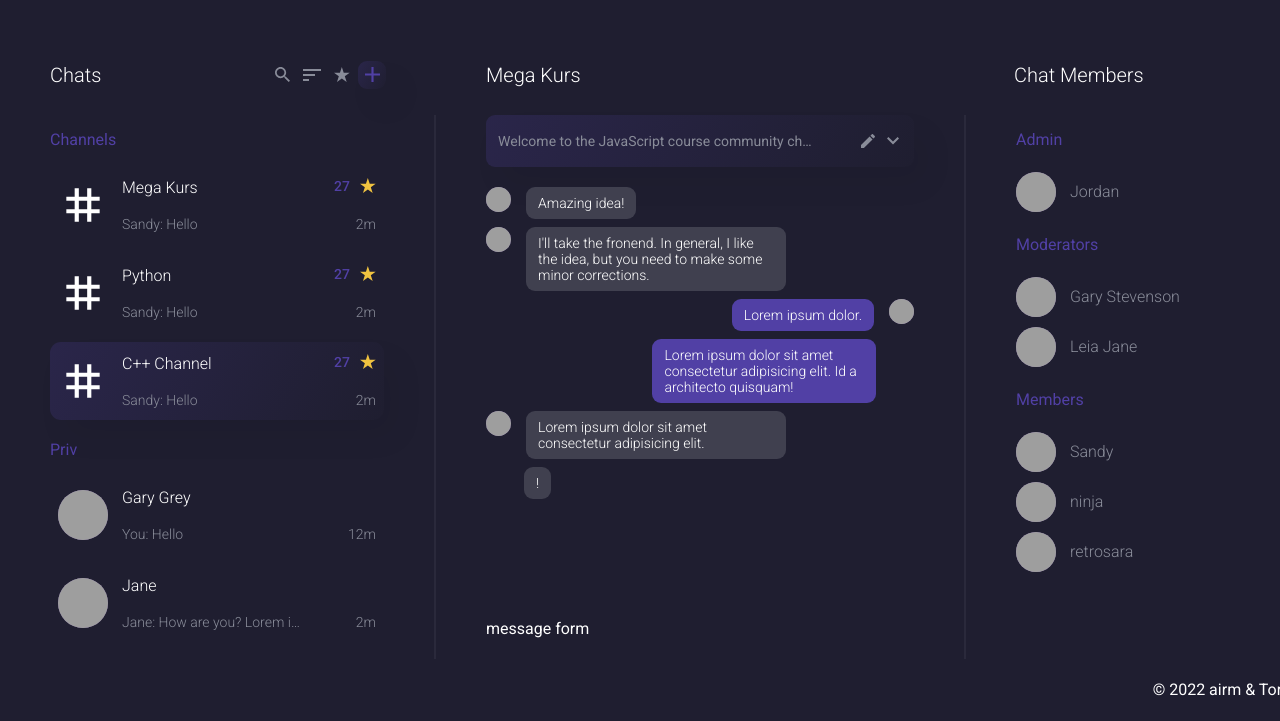
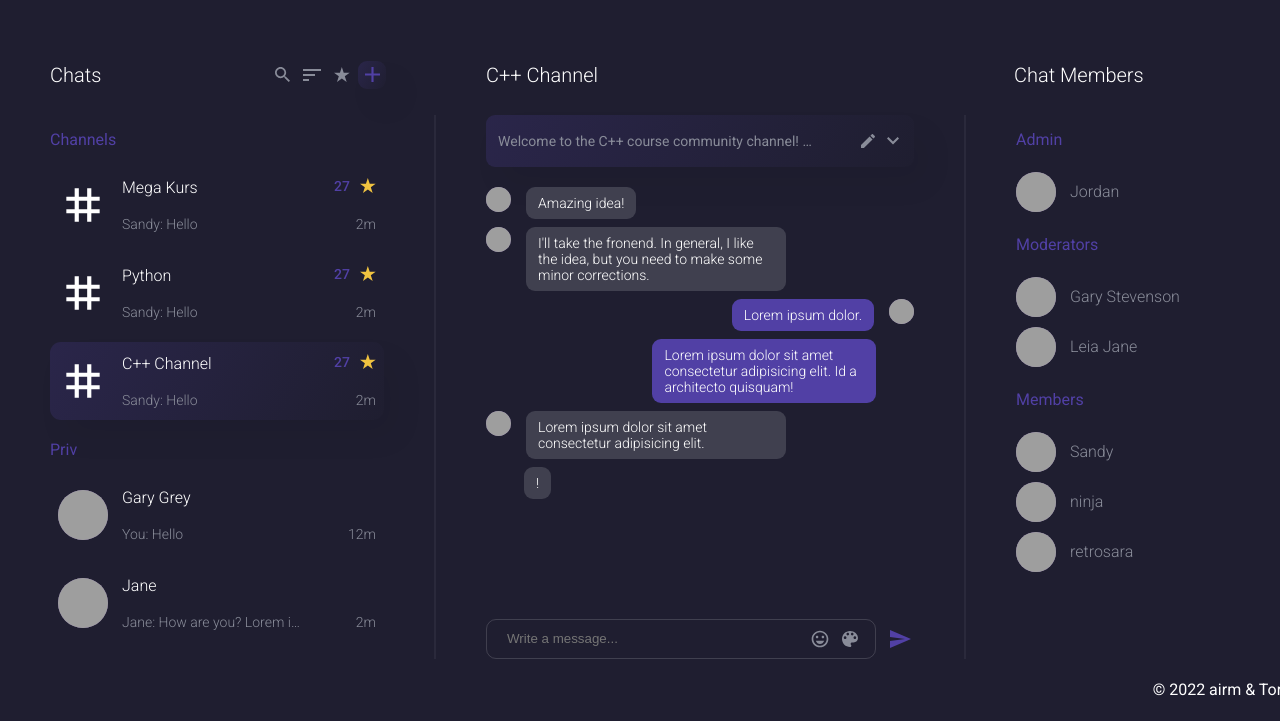
Before and after one commit to tomaszburas/chatter, a website: page public/html/chat.html in a window 1280 px wide. Shown: the part 79-800 px from the top of the page. Drawn offline with Linux system fonts and the light colour scheme; grey boxes are pictures that could not be loaded.

Commit message:
added message form

```diff
--- a/public/css/chat.css
+++ b/public/css/chat.css
@@ -426,4 +426,36 @@ body {
   grid-area: message-form;
   padding: 0 var(--layout-padding-base);
   /* background-color: rgb(182, 137, 53); */
+  display: flex;
+  justify-content: space-between;
+  align-items: center;
 }
+
+.message-form__container {
+  position: relative;
+  flex: 1;
+}
+
+.message-form__input {
+  width: 98%;
+  height: 4rem;
+  padding-left: 2rem;
+  padding-right: 8rem;
+  border-radius: 1rem;
+  background-color: transparent;
+  outline: none;
+  border: 1px solid var(--other-color-05);
+  color: var(--text-color-02);
+}
+
+.message-form__container .tools-primary {
+  position: absolute;
+  top: 0;
+  right: 0;
+  height: 100%;
+  margin-right: 2rem;
+}
+
+.message-form__send {
+  color: var(--message-color-02);
+}
--- a/public/css/root.css
+++ b/public/css/root.css
@@ -25,6 +25,7 @@
   --color-dark-13: #af4747;
   --color-dark-14: #886fac;
   --color-dark-15: #f0c340;
+  --color-dark-16: rgba(255, 255, 255, 0.15);
 
   --gradient-dark-01: linear-gradient(
     120deg,
@@ -52,6 +53,7 @@
   --other-color-02: var(--color-dark-11);
   --other-color-03: var(--color-dark-14);
   --other-color-04: var(--color-dark-15);
+  --other-color-05: var(--color-dark-16);
 
   --gradient-color-01: var(--gradient-dark-01);
 
--- a/public/html/chat.html
+++ b/public/html/chat.html
@@ -91,7 +91,7 @@
           </menu>
         </header>
         <header class="current-chat-header">
-          <h2 class="title-font">Mega Kurs</h2>
+          <h2 class="title-font">C++ Channel</h2>
         </header>
         <header class="members-header">
           <h2 class="title-font">Chat Members</h2>
@@ -496,9 +496,9 @@
         <section class="current-channel">
           <header class="current-channel__topic">
             <p class="current-channel__topic-text">
-              Welcome to the JavaScript course community channel! You will learn
-              awsome stuff here. Lorem ipsum dolor sit amet, consectetur
-              adipisicing elit. Natus ut reiciendis dolores?
+              Welcome to the C++ course community channel! You will learn awsome
+              stuff here. Lorem ipsum dolor sit amet, consectetur adipisicing
+              elit. Natus ut reiciendis dolores?
             </p>
             <menu class="tools-primary">
               <button class="tools-primary__button">
@@ -586,7 +586,73 @@
             </ul>
           </section>
         </section>
-        <section class="message-form">message form</section>
+        <form class="message-form">
+          <div class="message-form__container">
+            <input
+              type="text"
+              name=""
+              id=""
+              class="message-form__input"
+              placeholder="Write a message..."
+              required
+            />
+            <menu class="tools-primary">
+              <button class="tools-primary__button" type="button">
+                <svg
+                  width="18"
+                  height="18"
+                  viewBox="0 0 18 18"
+                  fill="none"
+                  xmlns="http://www.w3.org/2000/svg"
+                >
+                  <path
+                    d="M11.9166 8.16675C12.607 8.16675 13.1666 7.6071 13.1666 6.91675C13.1666 6.22639 12.607 5.66675 11.9166 5.66675C11.2263 5.66675 10.6666 6.22639 10.6666 6.91675C10.6666 7.6071 11.2263 8.16675 11.9166 8.16675Z"
+                    fill="currentColor"
+                  />
+                  <path
+                    d="M6.08337 8.16675C6.77373 8.16675 7.33337 7.6071 7.33337 6.91675C7.33337 6.22639 6.77373 5.66675 6.08337 5.66675C5.39302 5.66675 4.83337 6.22639 4.83337 6.91675C4.83337 7.6071 5.39302 8.16675 6.08337 8.16675Z"
+                    fill="currentColor"
+                  />
+                  <path
+                    d="M8.99163 0.666748C4.39163 0.666748 0.666626 4.40008 0.666626 9.00008C0.666626 13.6001 4.39163 17.3334 8.99163 17.3334C13.6 17.3334 17.3333 13.6001 17.3333 9.00008C17.3333 4.40008 13.6 0.666748 8.99163 0.666748ZM8.99996 15.6667C5.31663 15.6667 2.33329 12.6834 2.33329 9.00008C2.33329 5.31675 5.31663 2.33341 8.99996 2.33341C12.6833 2.33341 15.6666 5.31675 15.6666 9.00008C15.6666 12.6834 12.6833 15.6667 8.99996 15.6667ZM4.83329 10.6667C5.48329 12.6167 7.09996 14.0001 8.99996 14.0001C10.9 14.0001 12.5166 12.6167 13.1666 10.6667H4.83329Z"
+                    fill="currentColor"
+                  />
+                </svg>
+              </button>
+              <button class="tools-primary__button" type="button">
+                <svg
+                  width="16"
+                  height="16"
+                  viewBox="0 0 16 16"
+                  fill="none"
+                  xmlns="http://www.w3.org/2000/svg"
+                >
+                  <path
+                    d="M8 0C3.58222 0 0 3.58222 0 8C0 12.4178 3.58222 16 8 16C8.73778 16 9.33333 15.4044 9.33333 14.6667C9.33333 14.32 9.2 14.0089 8.98667 13.7689C8.78222 13.5378 8.64889 13.2267 8.64889 12.8889C8.64889 12.1511 9.24444 11.5556 9.98222 11.5556H11.5556C14.0089 11.5556 16 9.56445 16 7.11111C16 3.18222 12.4178 0 8 0ZM3.11111 8C2.37333 8 1.77778 7.40445 1.77778 6.66667C1.77778 5.92889 2.37333 5.33333 3.11111 5.33333C3.84889 5.33333 4.44444 5.92889 4.44444 6.66667C4.44444 7.40445 3.84889 8 3.11111 8ZM5.77778 4.44444C5.04 4.44444 4.44444 3.84889 4.44444 3.11111C4.44444 2.37333 5.04 1.77778 5.77778 1.77778C6.51556 1.77778 7.11111 2.37333 7.11111 3.11111C7.11111 3.84889 6.51556 4.44444 5.77778 4.44444ZM10.2222 4.44444C9.48445 4.44444 8.88889 3.84889 8.88889 3.11111C8.88889 2.37333 9.48445 1.77778 10.2222 1.77778C10.96 1.77778 11.5556 2.37333 11.5556 3.11111C11.5556 3.84889 10.96 4.44444 10.2222 4.44444ZM12.8889 8C12.1511 8 11.5556 7.40445 11.5556 6.66667C11.5556 5.92889 12.1511 5.33333 12.8889 5.33333C13.6267 5.33333 14.2222 5.92889 14.2222 6.66667C14.2222 7.40445 13.6267 8 12.8889 8Z"
+                    fill="currentColor"
+                  />
+                </svg>
+              </button>
+            </menu>
+          </div>
+          <button
+            class="tools-primary__button message-form__send"
+            type="submit"
+          >
+            <svg
+              width="21"
+              height="18"
+              viewBox="0 0 21 18"
+              fill="none"
+              xmlns="http://www.w3.org/2000/svg"
+            >
+              <path
+                d="M0.00999999 18L21 9L0.00999999 0L0 7L15 9L0 11L0.00999999 18Z"
+                fill="currentColor"
+              />
+            </svg>
+          </button>
+        </form>
       </section>
       <footer class="footer">
         <div class="footer__p">© 2022 airm & Tomaszenko</div>
```
